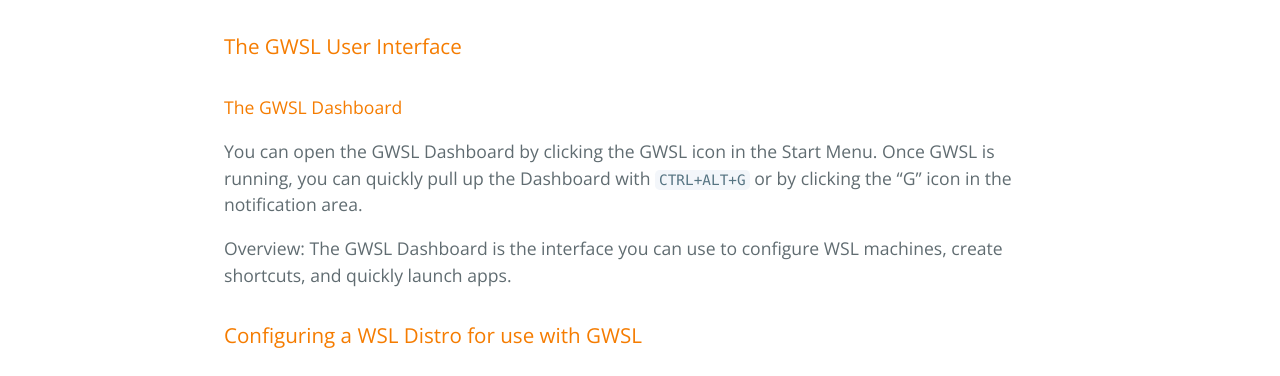
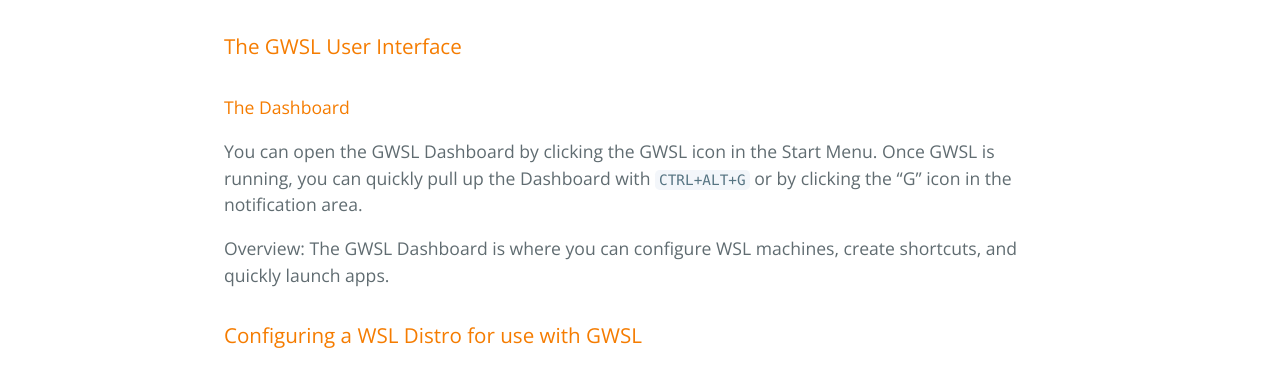
Before and after one commit to Opticos/gwsl, a Jekyll site: the page built from tutorials/manual.md, in a window 1280 px wide. Shown: the part 1132-1508 px from the top of the page. Built offline with Jekyll 4.4.1, drawn with Linux system fonts in a browser that asks for light colours; the repository's description, which GitHub fills in, is left out.

Commit message:
Update manual.md

````diff
--- a/tutorials/manual.md
+++ b/tutorials/manual.md
@@ -31,11 +31,11 @@ To make sure WSL is installed correctly, type ```wsl.exe``` in the command line
 GWSL can be easily installed from the Microsoft Store. If it is not already installed, get it [here](ms-windows-store://pdp/?productid=9NL6KD1H33V3) or [here](	https://www.microsoft.com/store/apps/9NL6KD1H33V3).
 
 ### The GWSL User Interface ###
-#### The GWSL Dashboard
+#### The Dashboard
 
 You can open the GWSL Dashboard by clicking the GWSL icon in the Start Menu. Once GWSL is running, you can quickly pull up the Dashboard with ```CTRL+ALT+G``` or by clicking the "G" icon in the notification area.
 
-Overview: The GWSL Dashboard is the interface you can use to configure WSL machines, create shortcuts, and quickly launch apps.
+Overview: The GWSL Dashboard is where you can configure WSL machines, create shortcuts, and quickly launch apps.
 
 
 ### Configuring a WSL Distro for use with GWSL ###
````
